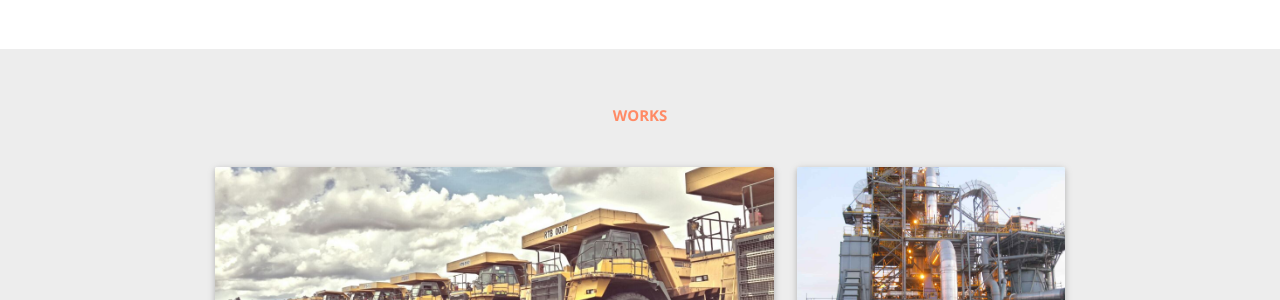
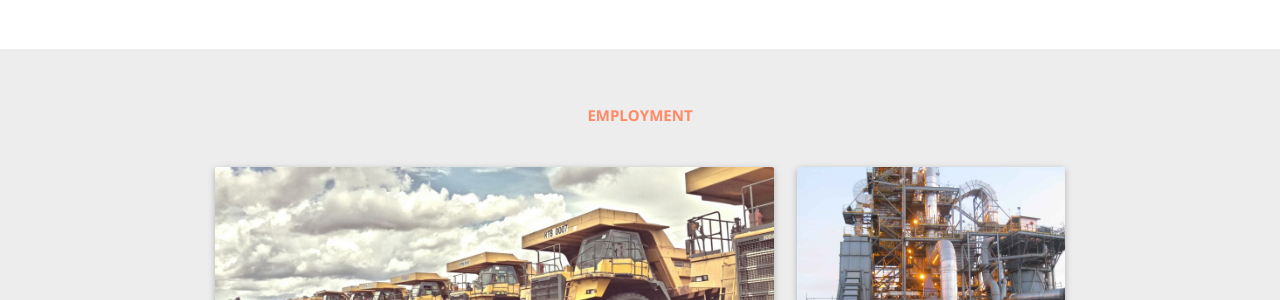
Before and after one commit to thegreyside/materialize_portfolio_jekyll, a Jekyll site: the page built from resume.html, in a window 1280 px wide and 900 px high, scrolled down 1125 px. Shown: the part 155-455 px from the top of the window. Built offline with Jekyll 4.4.1, drawn with Linux system fonts in a browser that asks for light colours; nearby versions of some CDN libraries.

Commit message:
edit accomplishments

```diff
--- a/_includes/work.html
+++ b/_includes/work.html
@@ -1,6 +1,6 @@
-<section id="work" class="alt-color">
+<section id="employment" class="alt-color">
 	<div class="container">
-		<h6 class="accent-color center-align">Works</h6>
+		<h6 class="accent-color center-align">Employment</h6>
 		<div class="row">
 			{% for work in site.data.resume.works %}
 				{% if forloop.first %}
```
